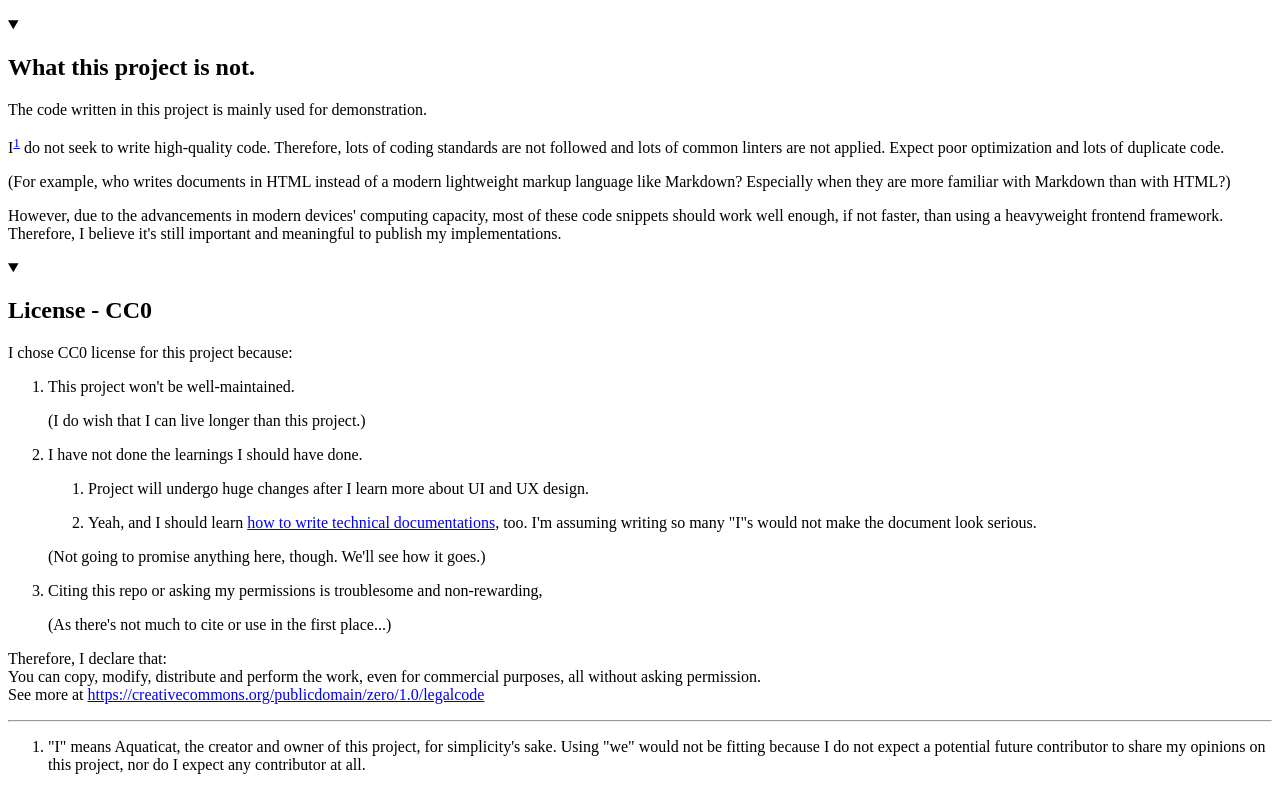
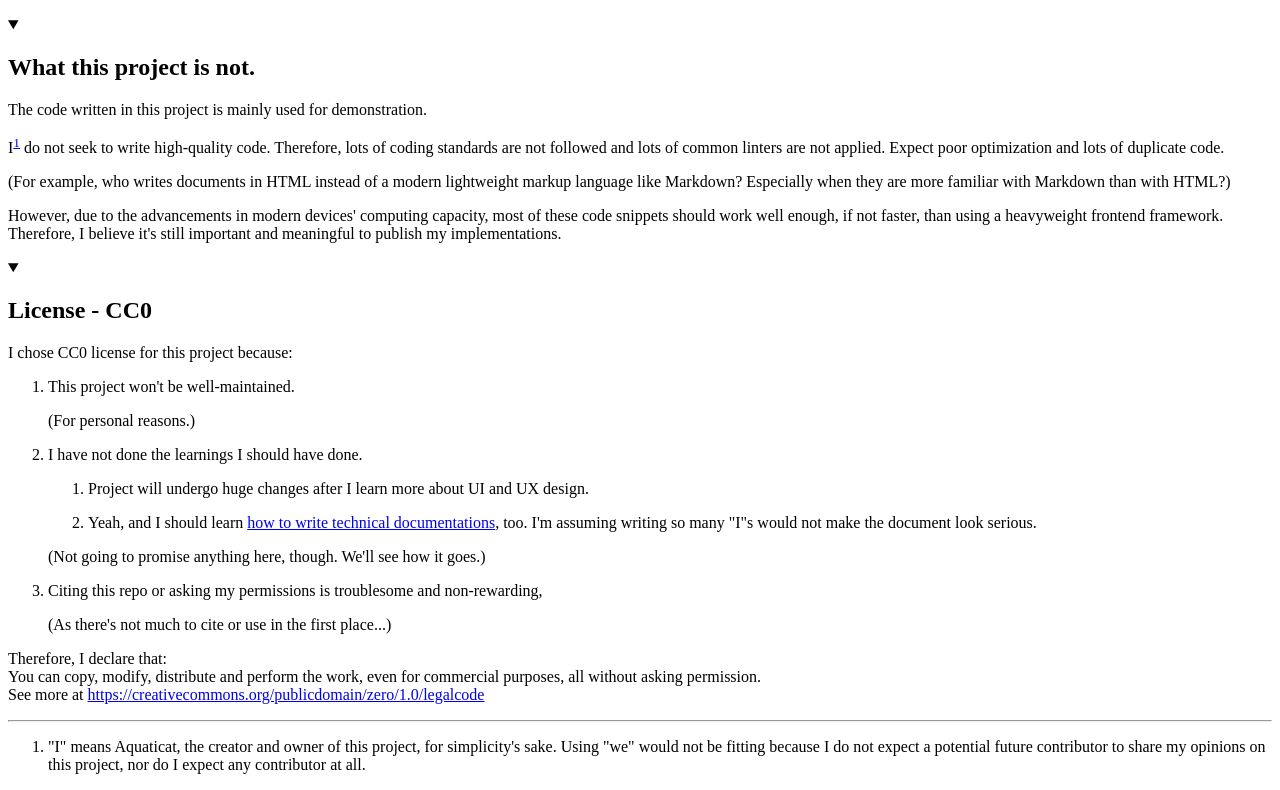
Before and after one commit to Aquaticat/2023apr06.legacy.monochromatic.dev, a plain HTML site: page index.html in a window 1280 px wide. Shown: the part 549-1339 px from the top of the page. Drawn offline with Linux system fonts and the light colour scheme.

Commit message:
fix: remove the reason that's too personal to talk about for why the project won't be well-maintained.

```diff
--- a/index.html
+++ b/index.html
@@ -455,7 +455,7 @@
       </p>
 
       <p>
-        (I do wish that I can live longer than this project.)
+        (For personal reasons.)
       </p>
     </li>
 
```
